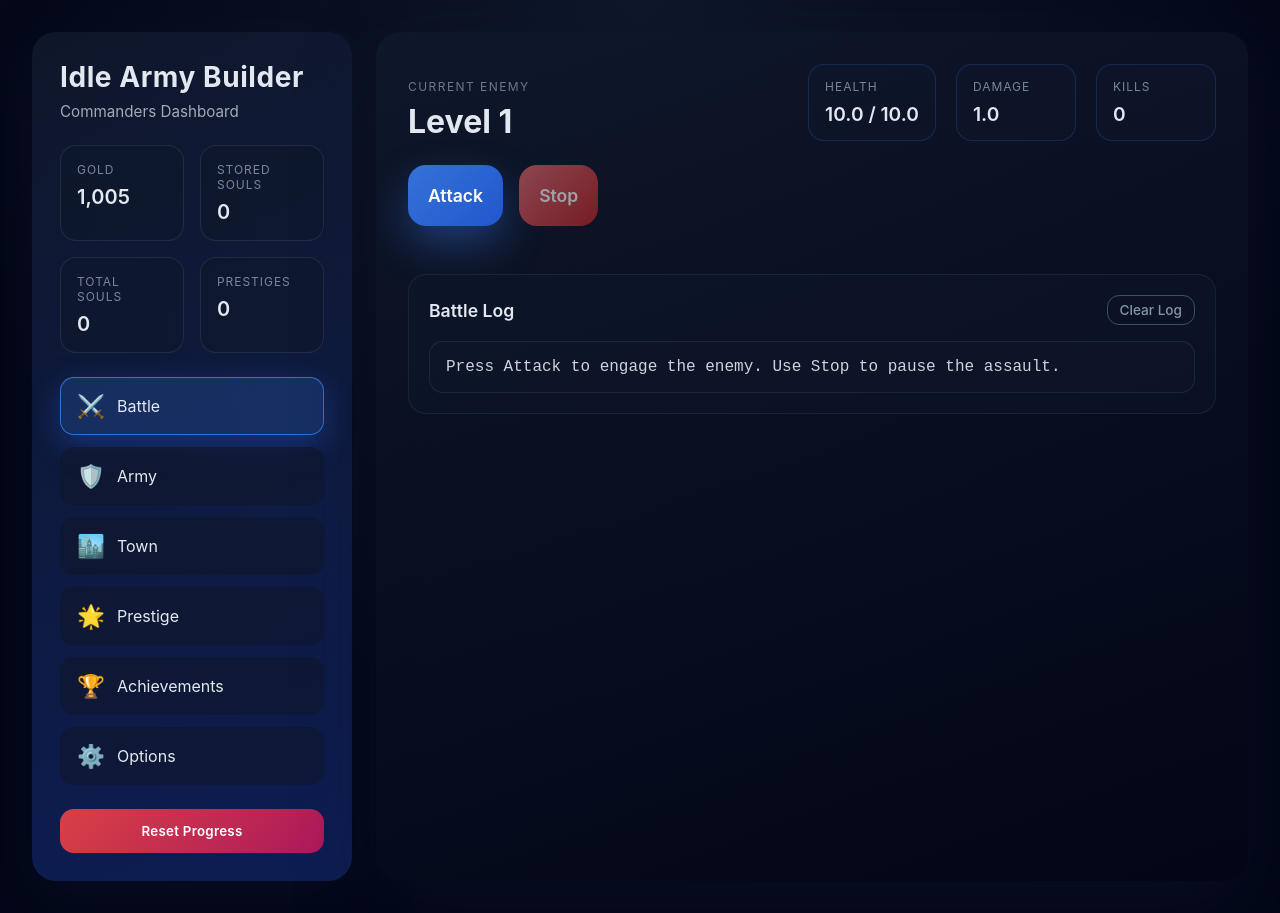
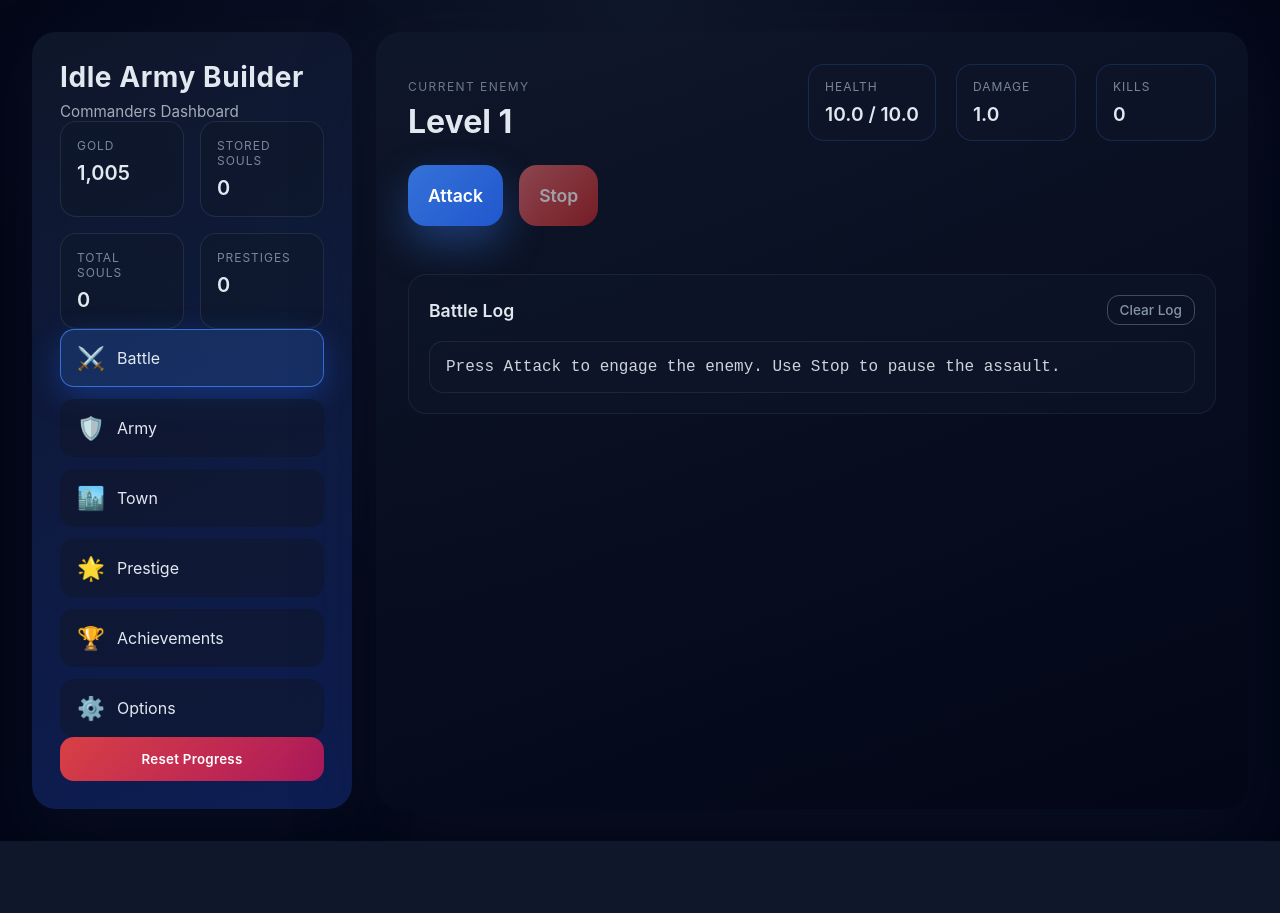
Before and after one commit to aleksandar-radev/army, a Vue app: page / in a window 1280 px wide. After the commit the page ends 841 px from the top, so only its background shows below. Built offline with nearby package versions, Linux system fonts and the light colour scheme.

Commit message:
Fix gap value in SidebarPanel styling from '4x' to '24px'

```diff
--- a/src/components/layout/SidebarPanel.vue
+++ b/src/components/layout/SidebarPanel.vue
@@ -103,7 +103,7 @@ const openResetModal = ui.openResetModal;
   padding: 28px;
   display: flex;
   flex-direction: column;
-  gap: 24px;
+  gap: 4x;
   box-shadow: 0 24px 60px rgba(15, 23, 42, 0.4);
 }
 
```
